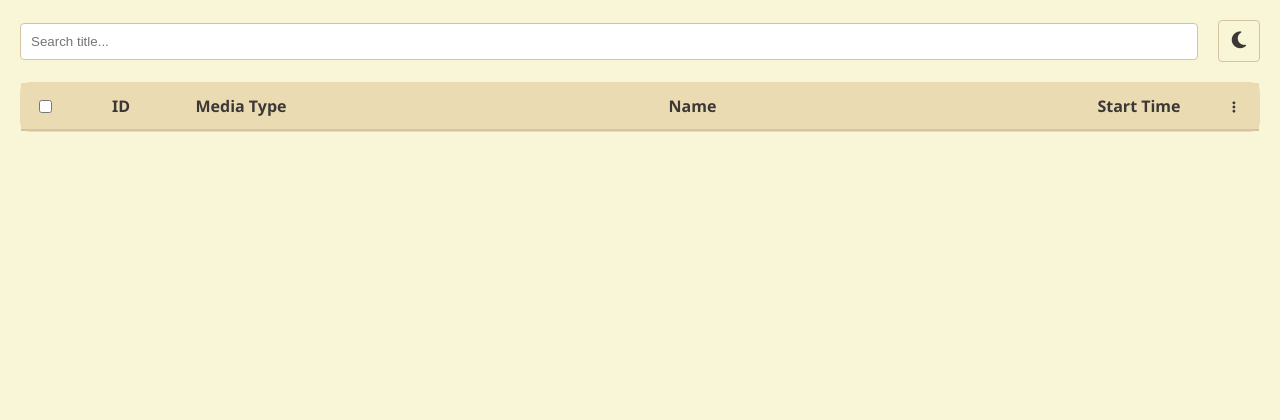
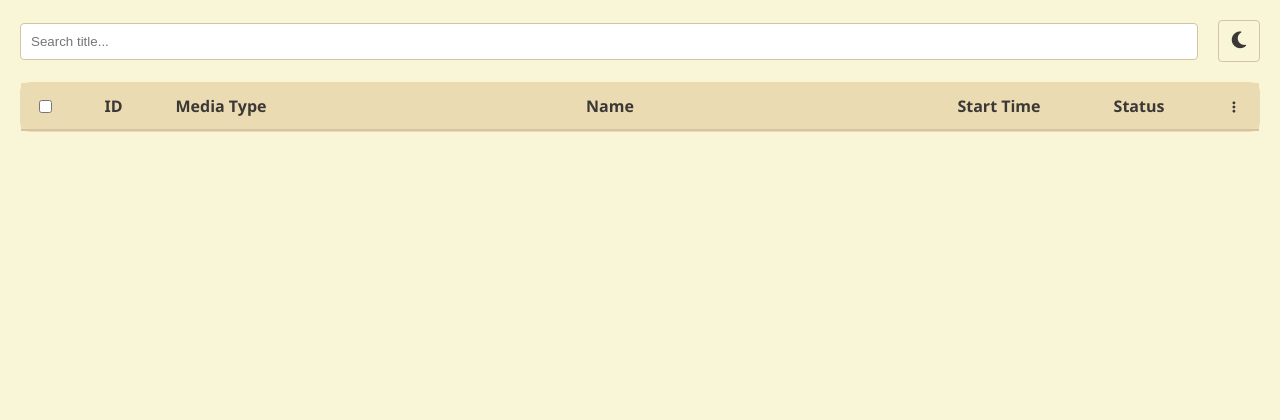
Before and after one commit to Zen-Path/flexycon, a Python web app: template dotfiles/src/scripts/media_server/templates/dashboard.html in a window 1280 px wide. Shown: the top 420 px of the page. Run offline with Jinja, Linux system fonts and the light colour scheme; the template is opened without the code that fills it, so the values that code supplies are empty.

Commit message:
feat(media): display a status column on the dashboard

```diff
--- a/dotfiles/src/scripts/media_server/main.py
+++ b/dotfiles/src/scripts/media_server/main.py
@@ -18,7 +18,7 @@ from scripts.media_server.src.logging_middleware import register_logging
 from scripts.media_server.src.models import db
 from scripts.media_server.src.utils import MessageAnnouncer, init_db, seed_db
 
-__version__ = "3.0.8"
+__version__ = "3.1.0"
 
 load_dotenv(flex_scripts / "media_server" / ".env")
 
--- a/dotfiles/src/scripts/media_server/static/css/dashboard.css
+++ b/dotfiles/src/scripts/media_server/static/css/dashboard.css
@@ -92,7 +92,7 @@
 .data-table-header,
 .data-row {
     display: grid;
-    grid-template-columns: 55px 90px 150px minmax(350px, 1fr) 140px 50px;
+    grid-template-columns: 55px 75px 140px minmax(350px, 1fr) 140px 140px 50px;
 }
 
 /* Header */
@@ -196,6 +196,7 @@
 .cell.col-id,
 .cell.col-media-type,
 .cell.col-start-time,
+.cell.col-status,
 .cell.col-actions {
     display: flex;
     align-items: center;
@@ -212,9 +213,8 @@
     color: var(--text-muted);
 }
 
-.data-row .col-media-type {
-    gap: 6px;
-    min-width: 0;
+.data-row .col-status {
+    font-size: 0.95em;
 }
 
 .col-name .title {
--- a/dotfiles/src/scripts/media_server/static/js/constants.js
+++ b/dotfiles/src/scripts/media_server/static/js/constants.js
@@ -52,6 +52,43 @@ export const MEDIA_TYPE_CONFIG = Object.freeze({
     },
 });
 
+export const DOWNLOAD_STATUS = Object.freeze({
+    PENDING: 0,
+    IN_PROGRESS: 1,
+    DONE: 2,
+    FAILED: 3,
+    MIXED: 4,
+});
+
+export const STATUS_CONFIG = Object.freeze({
+    [DOWNLOAD_STATUS.PENDING]: {
+        label: "Pending",
+        icon: "fa-clock",
+        color: "text-muted",
+    },
+    [DOWNLOAD_STATUS.IN_PROGRESS]: {
+        label: "In Progress",
+        icon: "fa-spinner fa-spin",
+        color: "text-primary",
+    },
+    [DOWNLOAD_STATUS.DONE]: {
+        label: "Completed",
+        icon: "fa-check-circle",
+        color: "text-success",
+    },
+    [DOWNLOAD_STATUS.FAILED]: {
+        label: "Failed",
+        icon: "fa-times-circle",
+        color: "text-danger",
+    },
+    [DOWNLOAD_STATUS.MIXED]: {
+        label: "Mixed",
+        icon: "fa-circle-exclamation",
+        color: "text-warning",
+    },
+    UNKNOWN: { label: "Unknown", icon: "fa-question", color: "text-muted" },
+});
+
 export class ColumnData {
     constructor({
         id,
--- a/dotfiles/src/scripts/media_server/static/js/downloadsTable.js
+++ b/dotfiles/src/scripts/media_server/static/js/downloadsTable.js
@@ -3,11 +3,12 @@ import {
     VALID_MEDIA_TYPES,
     MEDIA_TYPE_CONFIG,
     ColumnData,
+    STATUS_CONFIG,
 } from "./constants.js";
 import { toLocalStandardTime, formatDuration } from "./utils.js";
 import { createMenuTrigger } from "./dropdownHelper.js";
 import { ModalManager } from "./modalManager.js";
-import { copyToClipboard } from "./utils.js";
+import { copyToClipboard, createIconLabelPair } from "./utils.js";
 
 export class DownloadsTable extends BaseDataTable {
     constructor(container) {
@@ -47,6 +48,13 @@ export class DownloadsTable extends BaseDataTable {
                 field: "startTime",
                 sortable: true,
                 cssClass: "col-start-time",
+            }),
+            STATUS: new ColumnData({
+                id: "status",
+                label: "Status",
+                field: "status",
+                sortable: true,
+                cssClass: "col-status",
             }),
             ACTIONS: new ColumnData({
                 id: "actions",
@@ -121,7 +129,7 @@ export class DownloadRow extends BaseDataRow {
                 ? toLocalStandardTime(data.updatedTime)
                 : "-",
 
-            status: data.status || "Unknown",
+            status: data.status,
             statusMessage: data.statusMessage || "",
         };
 
@@ -204,11 +212,15 @@ export class DownloadRow extends BaseDataRow {
                     cell.textContent = this.displayValues.startTime;
                     cell.title = this.#generateTimeDiffTooltip();
                     break;
+                case columns.STATUS.id:
+                    cell.append(this.#renderStatusContent());
+                    this.dom.statusCell = cell;
+                    break;
                 case columns.ACTIONS.id:
                     cell.append(this.#createActions());
                     break;
                 default:
-                    cell.textContent = this.displayValues[col.field] || "";
+                    cell.textContent = this.displayValues[col.field] ?? "";
             }
 
             this.dom.row.appendChild(cell);
@@ -271,6 +283,17 @@ export class DownloadRow extends BaseDataRow {
             return `Download started more than ${diffHumanReadable} ago.`;
         }
         return `Finished at ${toLocalStandardTime(this.data.endTime)} (took ${diffHumanReadable})`;
+    }
+
+    #renderStatusContent() {
+        const config = STATUS_CONFIG[this.data.status] ?? STATUS_CONFIG.UNKNOWN;
+
+        return createIconLabelPair({
+            icon: config.icon,
+            label: config.label,
+            extraClasses: [config.color],
+            title: config.label,
+        });
     }
 
     #createActions() {
@@ -341,6 +364,11 @@ export class DownloadRow extends BaseDataRow {
 
                 case "status":
                     this.data.status = newData.status;
+                    if (this.dom.statusCell) {
+                        this.dom.statusCell.replaceChildren(
+                            this.#renderStatusContent()
+                        );
+                    }
                     if (this.dom.startTimeEl) {
                         this.dom.startTimeEl.title =
                             this.#generateTimeDiffTooltip();
--- a/dotfiles/src/scripts/media_server/static/js/modalManager.js
+++ b/dotfiles/src/scripts/media_server/static/js/modalManager.js
@@ -1,4 +1,4 @@
-import { MEDIA_TYPE_CONFIG } from "./constants.js";
+import { MEDIA_TYPE_CONFIG, STATUS_CONFIG } from "./constants.js";
 
 export const ModalManager = {
     dom: {},
@@ -42,8 +42,17 @@ export const ModalManager = {
         );
 
         const statusValue = isBulk ? "" : (items[0].data.status ?? "");
+
+        // Don't allow the user to set the status to unknown, that is just for the UI
+        const { UNKNOWN, ...validStatusConfig } =
+            structuredClone(STATUS_CONFIG);
         this.dom.form.appendChild(
-            this._createField("Status", "text", "editStatus", statusValue)
+            this._createSelectField(
+                "Status",
+                "editStatus",
+                validStatusConfig,
+                statusValue
+            )
         );
 
         // Store the targets for the save function
@@ -61,7 +70,7 @@ export const ModalManager = {
             const statusVal = document.getElementById("editStatus").value;
 
             if (typeVal !== "") data.mediaType = parseInt(typeVal);
-            if (statusVal !== "") data.status = statusVal;
+            if (statusVal !== "") data.status = parseInt(statusVal);
 
             // Only add title if it's a single edit
             if (!isBulk) {
```
